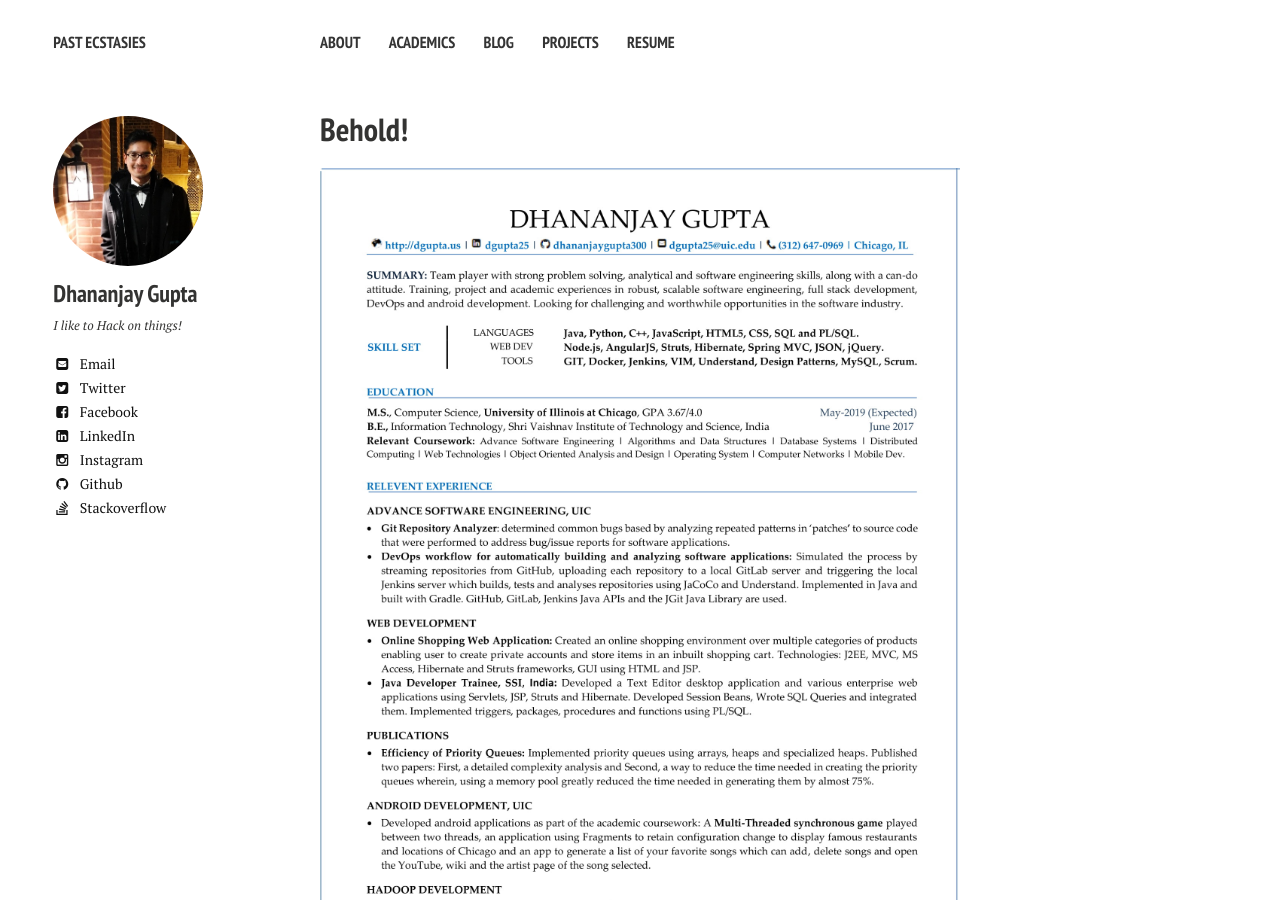
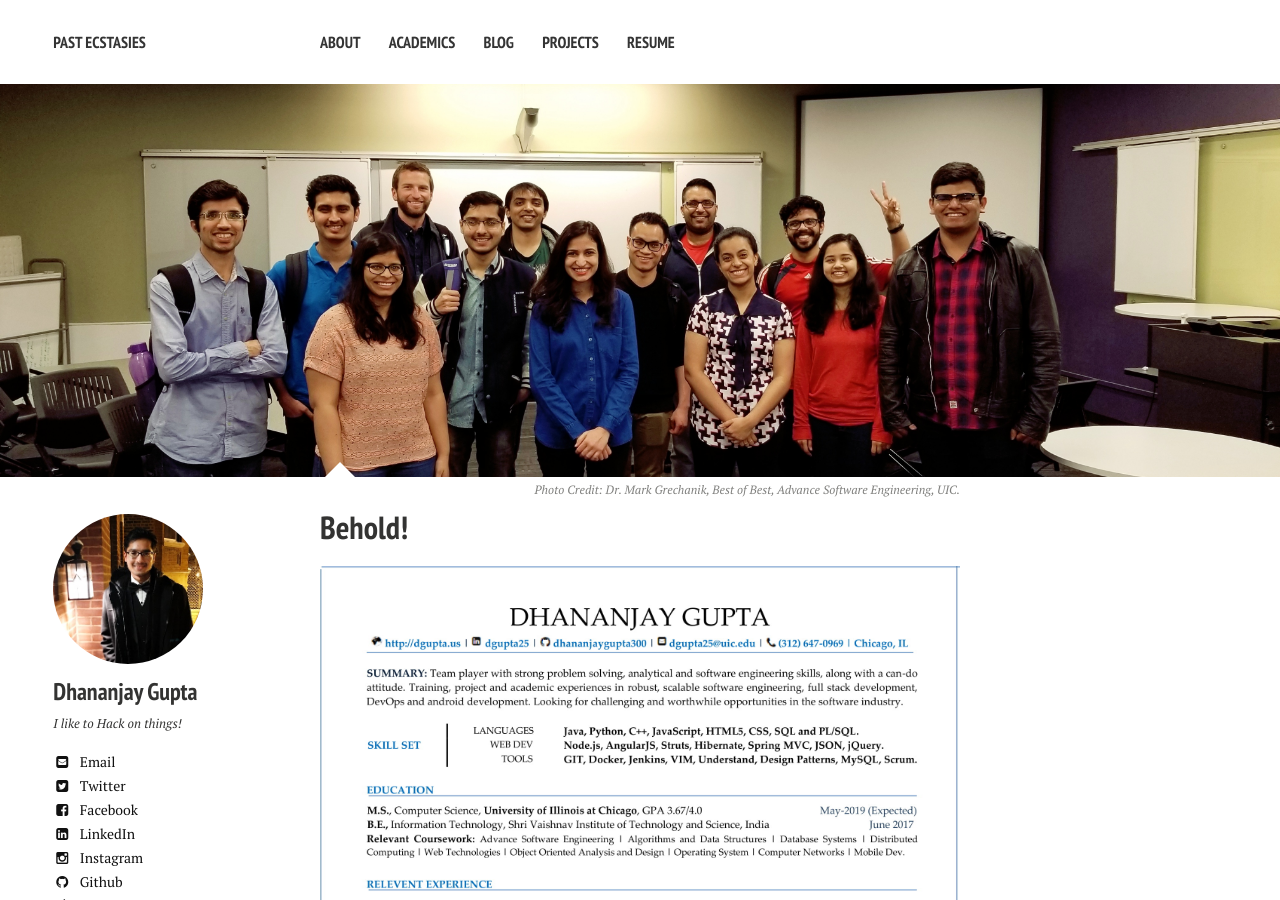
Before and after one commit to DhananjayGupta300/DhananjayGupta300.github.io, a Jekyll site: the page built from resume.md, in a window 1280 px wide and 900 px high. Built offline with Jekyll 4.4.1, drawn with Linux system fonts in a browser that asks for light colours; nearby versions of some CDN libraries.

Commit message:
Update resume.md

```diff
--- a/resume.md
+++ b/resume.md
@@ -1,8 +1,14 @@
 ---
 layout: page
 title: "Behold!"
-modified: 2018-02-27
+tags: [Resume, Dhananjay Gupta]
+modified: 2018-05-05
 excerpt: "Resume"
+comments: true
+image:
+  feature: spring2018.jpg
+  credit: Dr. Mark Grechanik, Best of Best, Advance Software Engineering, UIC.
+  creditlink: https://www.cs.uic.edu/~drmark/
 ---
 
 <figure>
```
